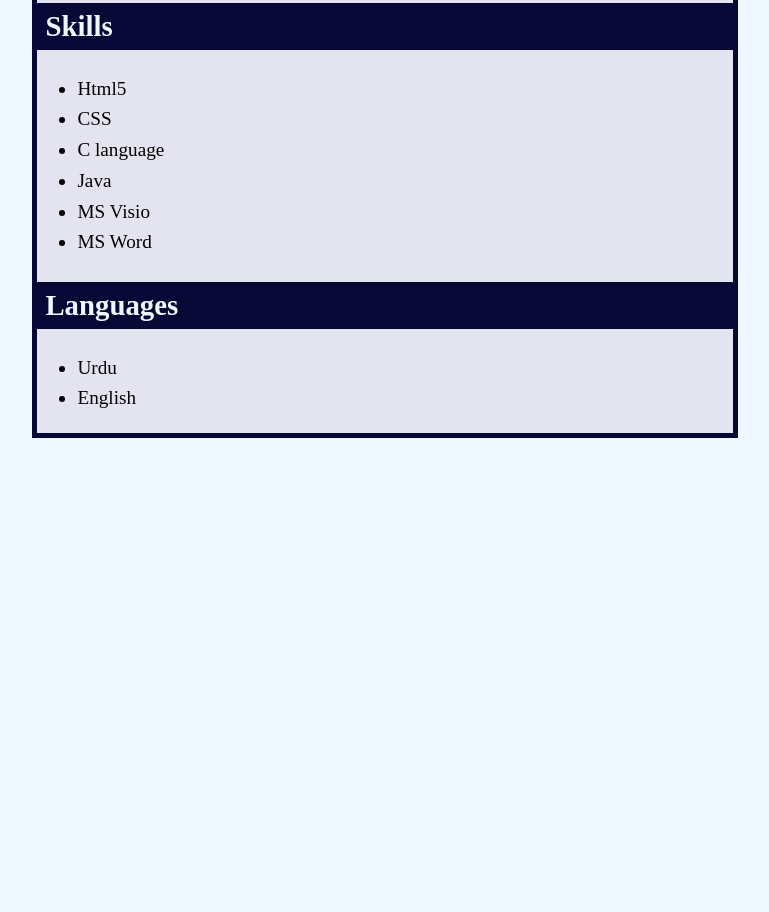
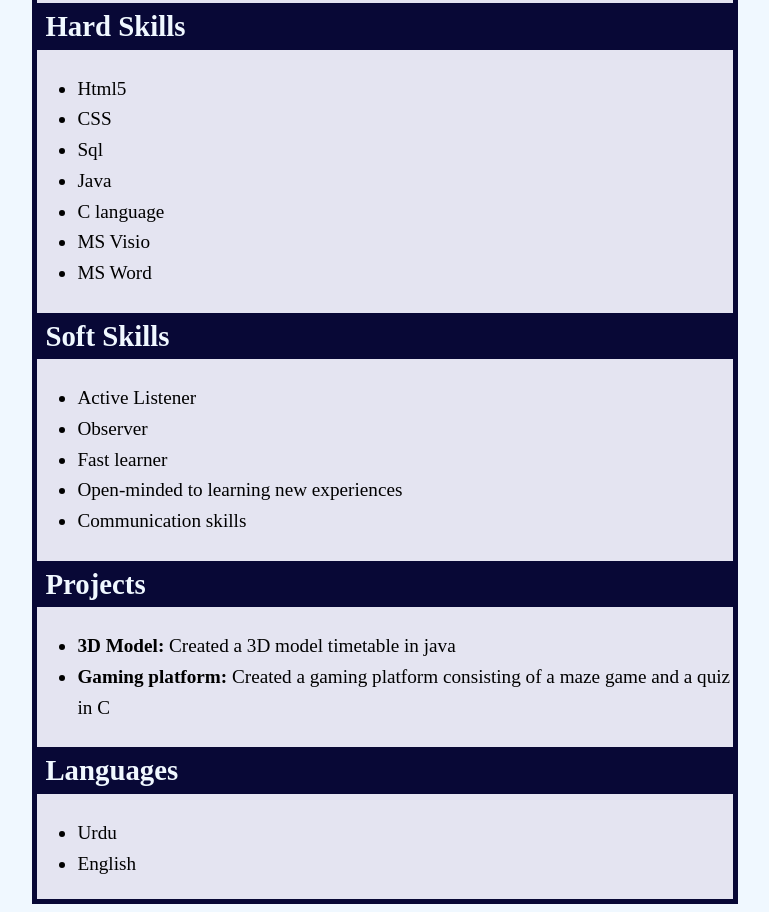
Before and after one commit to AmnaBukhari123/moonset, a plain HTML site: page index.html in a window 1280 px wide. Shown: the part 808-1720 px from the top of the page, without its empty margins (255-1024 px from the left). Before the commit the page ends 1254 px from the top, so only its background shows below. Drawn offline with Linux system fonts and the light colour scheme.

Commit message:
Update index.html

```diff
--- a/index.html
+++ b/index.html
@@ -52,14 +52,34 @@
     </table>
 
 
-    <h2>Skills</h2>
+   <h2>Hard Skills</h2>
     <ul>
         <li>Html5</li>
         <li>CSS</li>
+        <li>Sql</li>
+        <li>Java</li>
         <li>C language</li>
-        <li>Java</li>
         <li>MS Visio</li>
         <li>MS Word</li>
+
+    </ul>
+
+    <h2>Soft Skills</h2>
+    <ul>
+        <li>Active Listener</li>
+        <li>Observer</li>
+        <li>Fast learner</li>
+        <li>Open-minded to learning new experiences</li>
+        <li>Communication skills</li>
+
+    </ul>
+
+    <h2>Projects</h2>
+    <ul>
+        <li><strong>3D Model:</strong> Created a 3D model timetable in java</li>
+        <li><strong>Gaming platform:</strong> Created a gaming platform consisting of a maze game and a quiz in C </li>
+
+
     </ul>
 
 
```
